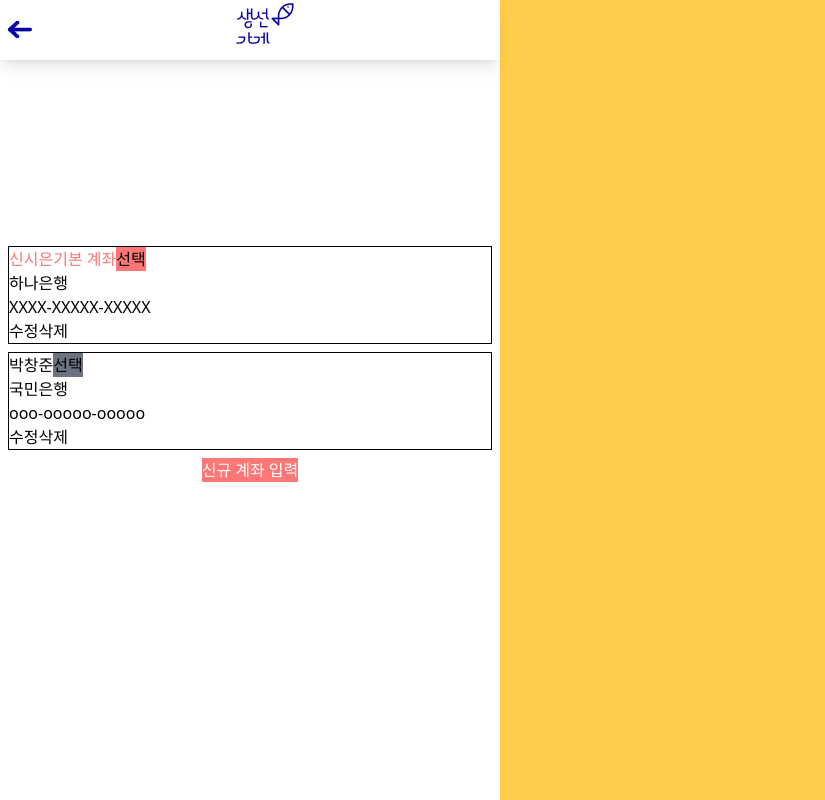
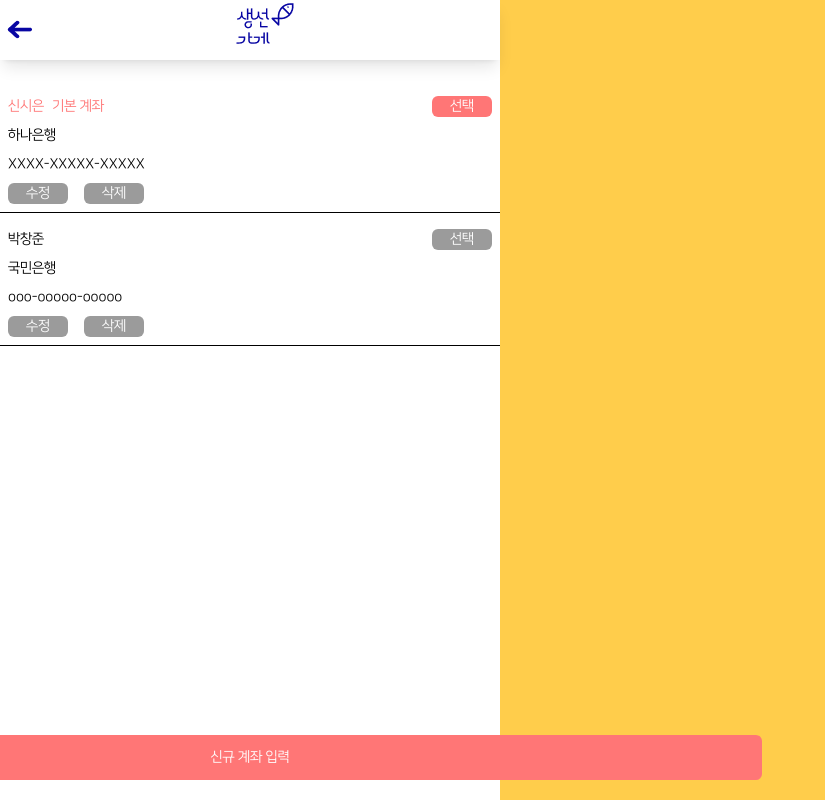
Before and after one commit to sun-mart-egg/funding-gift, a React (Vite) app in the folder FE/: page /account-list in a window 1280 px wide. Shown: the whole page, without its empty margins (0-825 px from the left). Built offline with nearby package versions, Linux system fonts and the light colour scheme.

Commit message:
[FE][Design] #S10P22D201-152 #in-progress 배송지  리스트 디자인 완료

```diff
--- a/FE/src/components/Funding/component/AccounList.jsx
+++ b/FE/src/components/Funding/component/AccounList.jsx
@@ -15,7 +15,10 @@ function AccounList({ listData }) {
   };
 
   return (
-        <div id="accountList" className="w-full flex-col justify-center">
+    <div
+      id="accountList"
+      className="absolute top-20 w-full flex-col justify-center"
+    >
       {data.map((item, index) => (
         <AccountCard
           key={index}
--- a/FE/src/components/Funding/component/AccountCard.jsx
+++ b/FE/src/components/Funding/component/AccountCard.jsx
@@ -1,23 +1,40 @@
 function AccountCard({ name, isDefault, onSelect, account, bank, isSelected }) {
   return (
-        <div className="flex-col justify-center items-center border border-black m-2 cursor-pointer">
-            <div id="adressCardHead" className="flex">
-                <div id="left " className={isSelected ? `text-cusColor3 flex` : `flex text-black`}>
+    <div className="cursor-pointer flex-col items-center justify-center border-b border-black   py-2">
+      <div id="adressCardHead" className="flex  items-center justify-between">
+        <div
+          id="left "
+          className={
+            isSelected ? `mx-2 flex text-cusColor3` : `mx-2 flex text-black`
+          }
+        >
           <p>{name} </p>
-                    <p>{isDefault ? "기본 계좌" : ""} </p>
+          <p className="ml-2">{isDefault ? "기본 계좌" : ""} </p>
         </div>
-                <div id="right">
-                    <button className={isSelected ? `bg-cusColor3 flex` : `flex bg-gray-500`} onClick={onSelect}>
+        <div id="right" className="m-2">
+          <button
+            className={
+              isSelected
+                ? `flex
+            w-[45pt] justify-center rounded-md bg-cusColor3 text-white`
+                : `flex  w-[45pt] justify-center rounded-md bg-[#9B9B9B] text-white`
+            }
+            onClick={onSelect}
+          >
             선택
           </button>
         </div>
       </div>
 
-            <p>{bank}</p>
-            <p>{account}</p>
-            <div id="buttonSection">
-                <button>수정</button>
-                <button>삭제</button>
+      <p className="mx-2 mb-2">{bank}</p>
+      <p className="mx-2 mb-2">{account}</p>
+      <div id="buttonSection" className="flex">
+        <button className="mx-2  flex w-[45pt] justify-center rounded-md bg-[#9B9B9B] text-white">
+          수정
+        </button>
+        <button className="mx-2  flex w-[45pt] justify-center rounded-md bg-[#9B9B9B] text-white">
+          삭제
+        </button>
       </div>
     </div>
   );
--- a/FE/src/components/Funding/pages/AccountListPage.jsx
+++ b/FE/src/components/Funding/pages/AccountListPage.jsx
@@ -19,9 +19,11 @@ function AccountListPage() {
     },
   ];
   return (
-    <div className="sub-layer">
+    <div className="sub-layer font-cusFont3 text-[14px]">
       <AccounList listData={data} />
-      <button className="bg-cusColor3 text-white">신규 계좌 입력</button>
+      <button className="fixed bottom-5  h-[45px] w-[80%]  rounded-md bg-cusColor3 text-white">
+        신규 계좌 입력
+      </button>
     </div>
   );
 }
```
Lines whose indentation alone changed are shown as unchanged.
